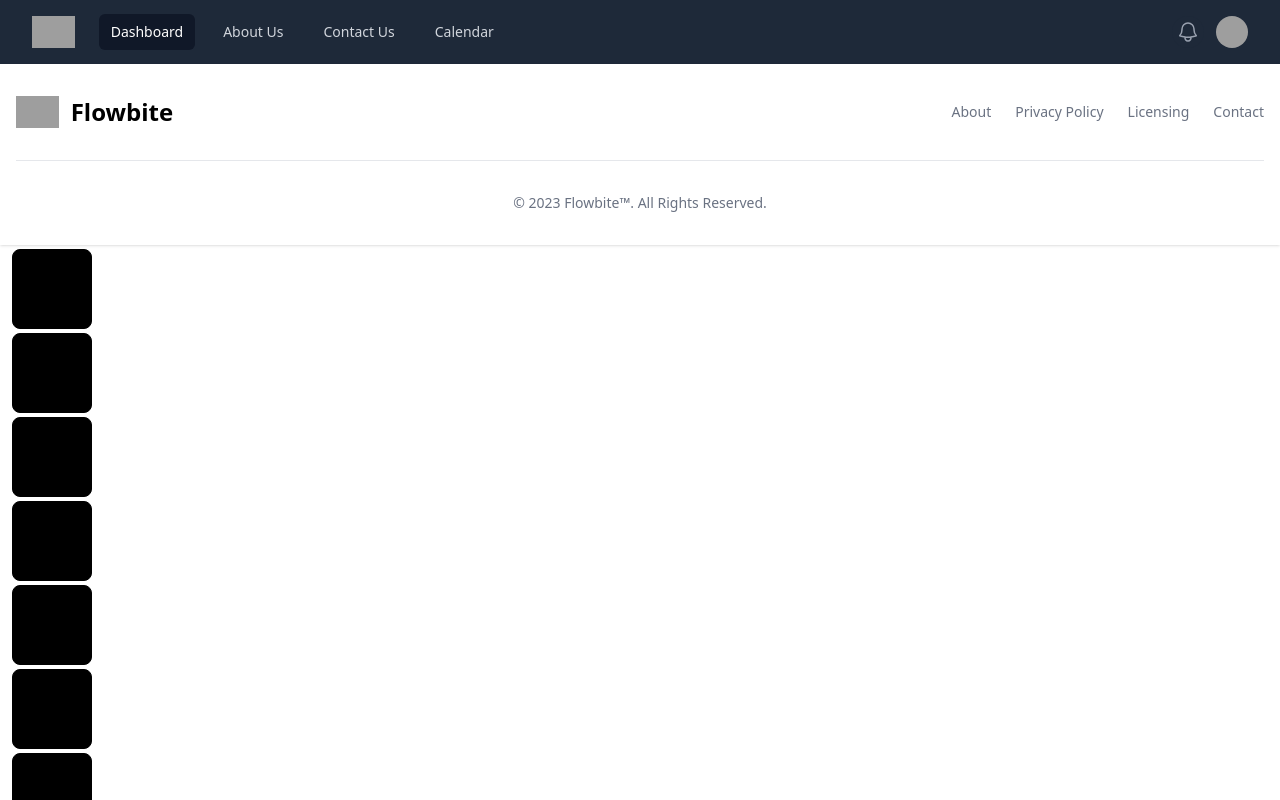
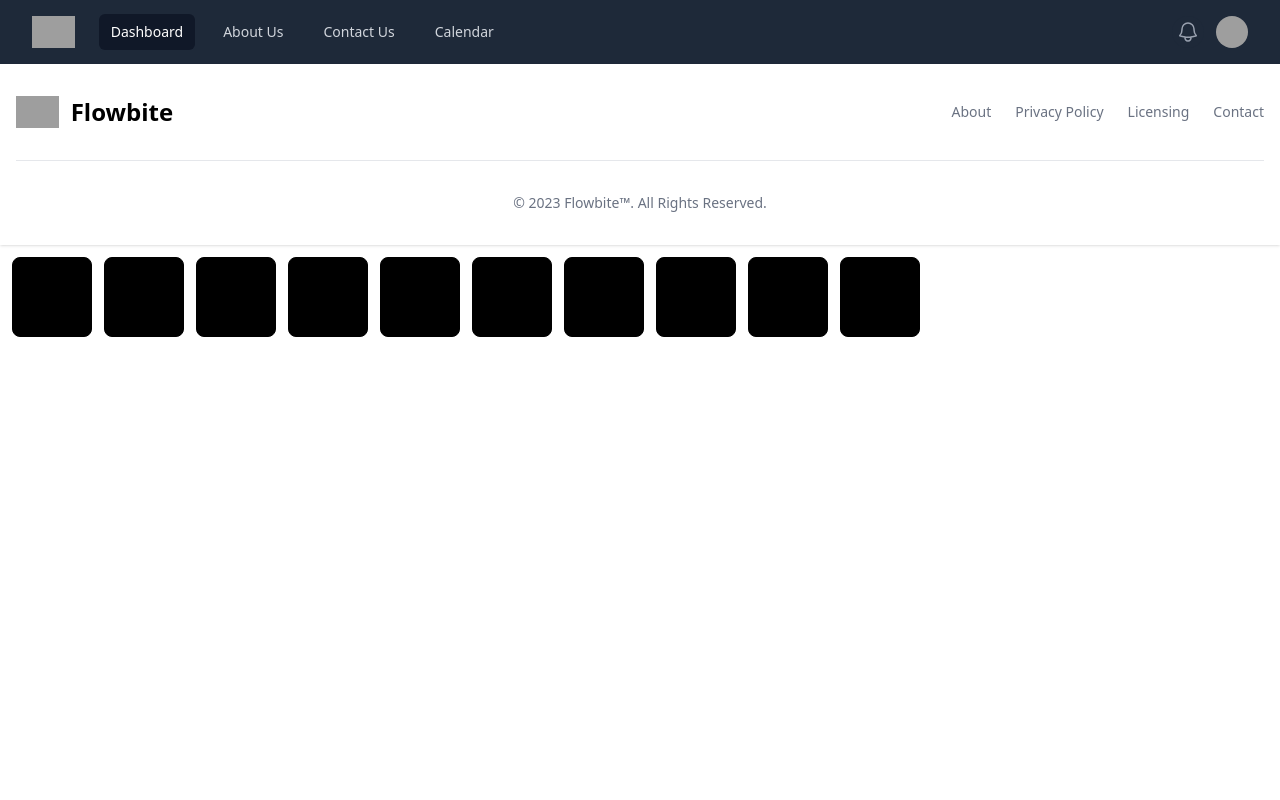
Before and after one commit to aklavya20/Post, a React (Vite) app: page / in a window 1280 px wide. Shown: the top 800 px of the page. Built offline with nearby package versions, Linux system fonts and the light colour scheme; grey boxes are pictures that could not be loaded.

Commit message:
initial commit

```diff
--- a/src/Component/ColorCards.jsx
+++ b/src/Component/ColorCards.jsx
@@ -1,60 +1,62 @@
 import React, { useState } from "react";
 
 const ColorCards = () => {
-  const color = [
+  const [color, setColor] = useState(null);
+  const ColorBox = [
     {
       initialcolor: "bg-black",
-      clickcolor: "bg-white",
+      clickedcolor: "bg-white",
     },
     {
       initialcolor: "bg-black",
-      clickcolor: "bg-white",
+      clickedcolor: "bg-white",
     },
     {
       initialcolor: "bg-black",
-      clickcolor: "bg-white",
+      clickedcolor: "bg-white",
     },
     {
       initialcolor: "bg-black",
-      clickcolor: "bg-white",
+      clickedcolor: "bg-white",
     },
     {
       initialcolor: "bg-black",
-      clickcolor: "bg-white",
+      clickedcolor: "bg-white",
     },
     {
       initialcolor: "bg-black",
-      clickcolor: "bg-white",
+      clickedcolor: "bg-white",
     },
     {
       initialcolor: "bg-black",
-      clickcolor: "bg-white",
+      clickedcolor: "bg-white",
     },
     {
       initialcolor: "bg-black",
-      clickcolor: "bg-white",
+      clickedcolor: "bg-white",
     },
     {
       initialcolor: "bg-black",
-      clickcolor: "bg-white",
+      clickedcolor: "bg-white",
     },
     {
       initialcolor: "bg-black",
-      clickcolor: "bg-white",
+      clickedcolor: "bg-white",
     },
   ];
-  const [colors, setColors] = useState(color[0].initialcolor);
   return (
-    <>
-      {color.map((card, index) => (
-        <div key={index} className="mt-1 ml-3">
+    <div className="flex flex-row">
+      {ColorBox.map((CB, index) => (
+        <div key={index} className="mt-3 ml-3">
           <div
-            className={`border rounded-lg ${colors} border-black w-20 h-20`}
-            onClick={() => setColors((prev) => card.clickcolor)}
+            className={`border rounded-lg ${
+              color === index ? CB.clickedcolor : CB.initialcolor
+            } w-20 h-20 `}
+            onClick={() => setColor(index)}
           ></div>
         </div>
       ))}
-    </>
+    </div>
   );
 };
 
--- a/src/Component/Home.jsx
+++ b/src/Component/Home.jsx
@@ -1,4 +1,3 @@
-import React from "react";
 import NavBar from "./NavBar";
 import { Outlet } from "react-router";
 import Footer from "./Footer";
```
